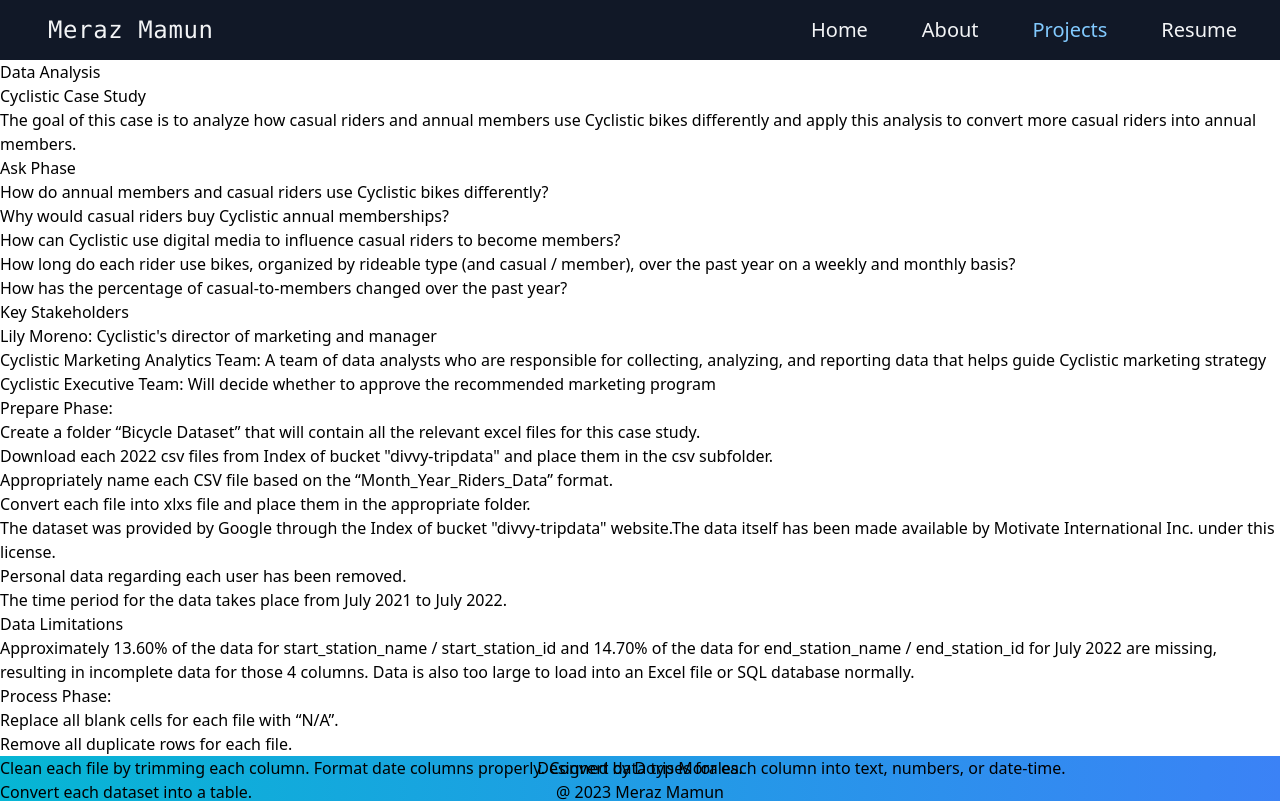
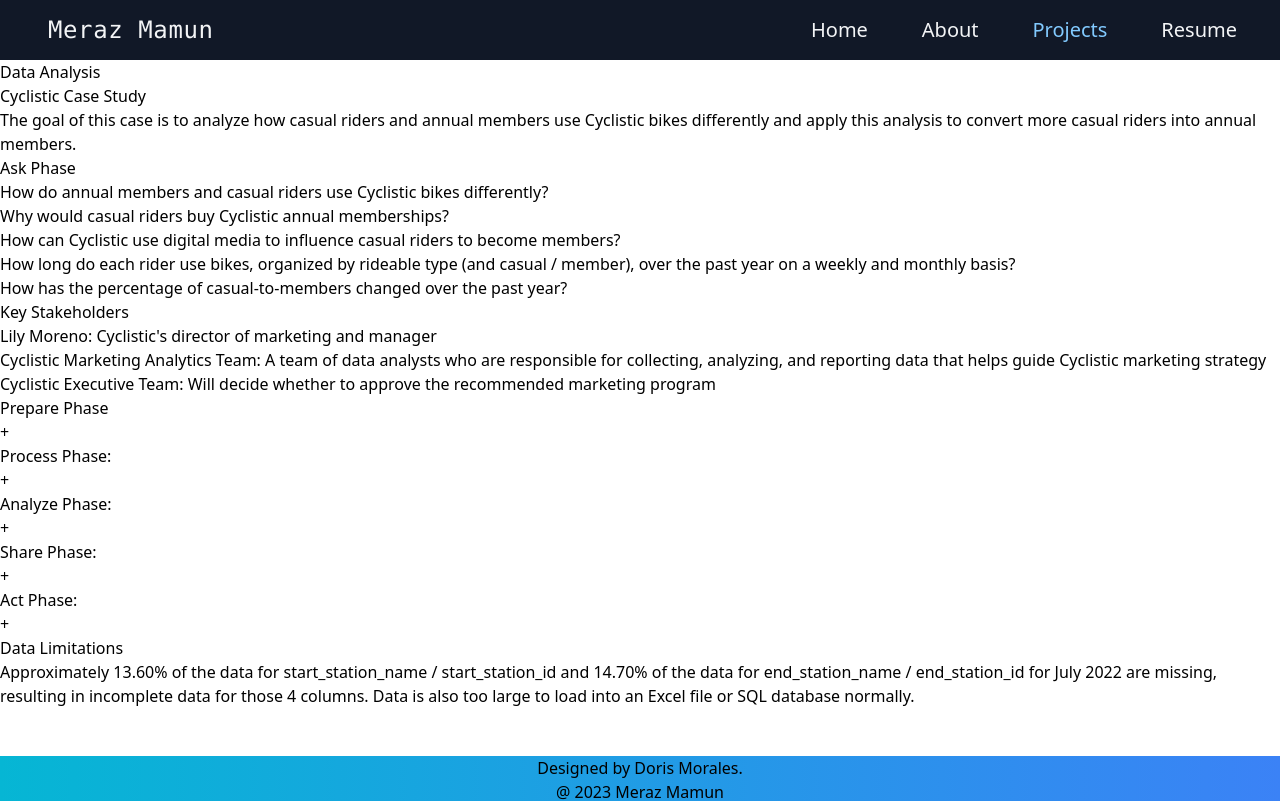
Before and after one commit to moralesdoris880/mmportfolio, a React (Create React App) app: page /projects in a window 1280 px wide. Shown: the top 801 px of the page. Built offline with nearby package versions, Linux system fonts and the light colour scheme.

Commit message:
Organize Content and add display logic

```diff
--- a/src/index.css
+++ b/src/index.css
@@ -1,9 +1,3 @@
-/*
-  CSS RESET CREDITS:
-   http://meyerweb.com/eric/tools/css/reset/
-   v2.0 | 20110126
-   License: none (public domain)
-*/
 @tailwind base;
 @tailwind components;
 @tailwind utilities;
--- a/src/pages/Projects.js
+++ b/src/pages/Projects.js
@@ -1,4 +1,13 @@
+import React, { useState } from "react";
+
 function Projects() {
+const [display1,setDisplay1]=useState(false);
+const [display2,setDisplay2]=useState(false);
+const [display3,setDisplay3]=useState(false);
+const [display4,setDisplay4]=useState(false);
+const [display5,setDisplay5]=useState(false);
+
+
     return (
       <div>
         <p>Data Analysis</p>
@@ -19,7 +28,10 @@
             <p>Cyclistic Marketing Analytics Team: A team of data analysts who are responsible for collecting, analyzing, and reporting data that helps guide Cyclistic marketing strategy</p>
             <p>Cyclistic Executive Team: Will decide whether to approve the recommended marketing program</p>
 
-            <h1>Prepare Phase:</h1>
+            <div>
+              <h1>Prepare Phase</h1>
+              <button onClick={()=>setDisplay1(!display1)}>+</button>
+              <div style={{display: display1? "block":"none"}}>
                 <p>Create a folder “Bicycle Dataset” that will contain all the relevant excel files for this case study.</p>
                 <p>Download each 2022 csv files from Index of bucket "divvy-tripdata" and place them in the csv subfolder.</p>
                 <p>Appropriately name each CSV file based on the “Month_Year_Riders_Data” format.</p>
@@ -27,11 +39,13 @@
                 <p>The dataset was provided by Google through the Index of bucket "divvy-tripdata" website.The data itself has been made available by Motivate International Inc. under this license. </p>
                 <p>Personal data regarding each user has been removed.</p>
                 <p>The time period for the data takes place from July 2021 to July 2022.</p>
+              </div>
+            </div>
 
-            <h1>Data Limitations</h1>
-            <p>Approximately 13.60% of the data for start_station_name / start_station_id and 14.70% of the data for end_station_name / end_station_id for July 2022 are missing, resulting in incomplete data for those 4 columns. Data is also too large to load into an Excel file or SQL database normally.</p>
-
+            <div>
               <h1>Process Phase:</h1>
+              <button onClick={()=>setDisplay2(!display2)}>+</button>
+              <div style={{display: display2? "block":"none"}}>
                 <p>Replace all blank cells for each file with “N/A”.</p>
                 <p>Remove all duplicate rows for each file.</p>
                 <p>Clean each file by trimming each column. Format date columns properly. Convert data types for each column into text, numbers, or date-time.</p>
@@ -39,8 +53,13 @@
                 <p>If the start time is greater than the end time, then flip the cell values with each other. Find the ride length of each user.</p>
                 <p>Find the day of week for each row in each file using the column name “day_of_week” where 1 = Sunday and 7 = Saturday. </p>
                 <p>Remove columns I to N</p>
+              </div>
+            </div>
 
+            <div>
               <h1>Analyze Phase:</h1>
+              <button onClick={()=>setDisplay3(!display3)}>+</button>
+              <div style={{display: display3? "block":"none"}}>
                 <p>Analyze what percentage of riders are casual riders and annual members.</p>
                 <p>What type of rideable types are most popular for casual riders, annual members, and all members.</p>
                 <p>What is the average ride length, maximum ride length, and most common day of the week?</p>
@@ -63,8 +82,13 @@
                 <p>Casual and annual members, on average, like to ride on Wednesdays.</p>
                 <p>The median and average ride length for casual members are longer than that of annual members.</p>
                 <p>Count the number of casual riders and annual members on a monthly basis, then create a month by month comparison using a line chart.</p>
+              </div>
+            </div>
 
+            <div>
               <h1>Share Phase:</h1>
+              <button onClick={()=>setDisplay4(!display4)}>+</button>
+              <div style={{display: display4? "block":"none"}}>
                 <p>rideable_type_all_chart chart is a bar chart that shows the percentage of total riders who use classic, docked, and electric bikes.</p>
                 <p>member_casual_rideable_type_grouped_chart are bar charts that show the breakdown of rideable bikes between annual members and casual riders.</p>
                 <p>member_vs_casual_absolute_numbers is a line chart used to show the number of annual members and casual members on a monthly basis over a 1 year timeframe.</p>
@@ -74,8 +98,13 @@
                 <p>all_riders_starting_hours_count is a line chart that shows what hour (in military time) does ridership start.</p>
                 <p>member_casual_start_hour_grouped_chart are line charts that show what hour (in military time) does ridership start grouped by annual members and casual riders.</p>
                 <p>day_of_week_ride_length_var are scatter plots that show the median ride length (in minutes) for each day of the week grouped by annual members and casual riders.</p>
+              </div>
+            </div>
 
+            <div>
               <h1>Act Phase:</h1>
+              <button onClick={()=>setDisplay5(!display5)}>+</button>
+              <div style={{display: display5? "block":"none"}}>
                 <p>No annual members use docked bikes, but 100% of casual riders use them. Classic bikes are the most popular option for rideable types, especially amongst annual members. Why do only casual riders use docked bikes? Probably because docked bikes allow the riders to lock their bikes up throughout the day. Works well with full day passes.</p>
                 <p>Most popular months for riders are May, June, July, and August. Casual riders tend to surpass annual members during the months of July and August. Why does this trend happen? These four months are probably the best months to ride bikes for leisurely activities. The lowest number of riders occur between December and February, where the average 10 year (2010 to 2019) temperature for Chicago is between 17 and 37 degrees fahrenheit. The average 10 year (2010 to 2019) temperature for Chicago during the months of May, June, July, and August is between 51 and 83 degrees fahrenheit. Campaign / marketing efforts to convert casual riders to annual members should take place between January and February, giving enough time for casual riders to see the benefits of annual memberships when summer comes.</p>
                 <p>Most common rides occur during Saturdays and Sundays. When breaking the data down, casual riders use bikes much more frequently during Saturday and Sunday, while the opposite is true for annual members. Annual members' ridership is much more uniform throughout the weekdays, with Saturdays and Sundays being the least frequent days for rides. For casual riders, the weekdays are much less frequent with rides being heavily skewed towards the weekends. Why are weekends much more common for casual riders, while the opposite is true for annual members? This could indicate that annual members use their rides for commutes during the weekdays more frequently than their casual counterparts. This also provides more supporting reasoning that casual riders use Cyclistic’s bikes for leisurely activities.</p>
@@ -83,6 +112,13 @@
                 <p>When looking at median ride length for casual riders and annual members, casual riders use Cyclistic bikes much longer than annual members, especially during the weekends.</p>
               </div>
             </div>
+
+            <div>
+              <h1>Data Limitations</h1>
+              <p>Approximately 13.60% of the data for start_station_name / start_station_id and 14.70% of the data for end_station_name / end_station_id for July 2022 are missing, resulting in incomplete data for those 4 columns. Data is also too large to load into an Excel file or SQL database normally.</p>
+            </div>
+        </div>
+      </div>
     );
   }
 
```
Lines whose indentation alone changed are shown as unchanged.
